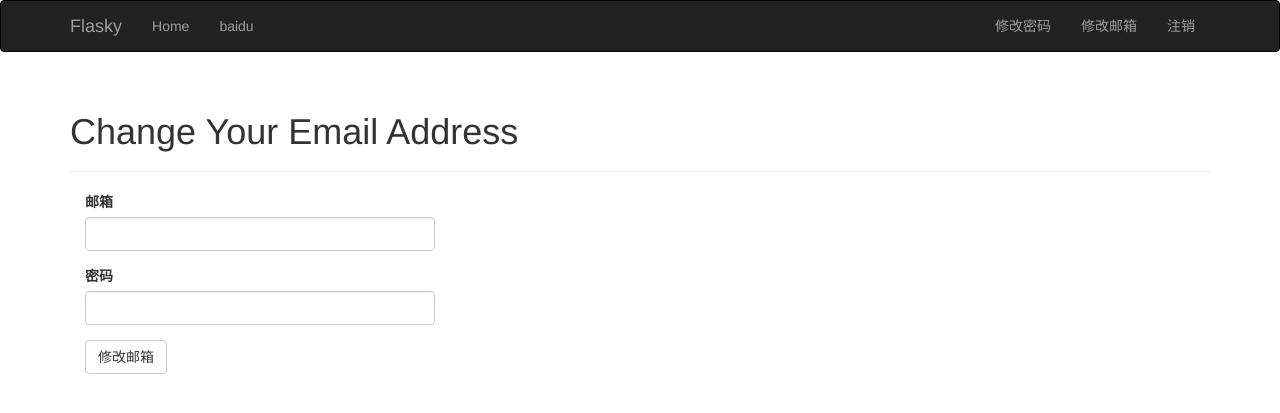
After one commit to cxg417914077/FlaskWeb, a Flask app: page /auth/change-email in a window 1280 px wide. The commit adds this page. Shown: the top 413 px of the page. Run offline with Flask 2, Linux system fonts and the light colour scheme; a user stored in the database is signed in; parts of the project's set-up code (start-up, migrations or seed data) failed here and were passed over; some libraries are stand-ins or nearby versions.

Commit message:
19-01-12-1

```diff
--- a/flask-multifile/app/auth/forms.py
+++ b/flask-multifile/app/auth/forms.py
@@ -52,3 +52,13 @@ class PasswordResetForm(FlaskForm):
     def validate_email(self, field):
         if User.query.filter_by(email=field.data).first() is None:
             raise ValidationError('邮箱不存在')
+
+
+class ChangeEmailForm(FlaskForm):
+    email = StringField('邮箱', validators=[Required(), Length(1, 64), Email()])
+    password = PasswordField('密码', validators=[Required()])
+    submit = SubmitField('修改邮箱')
+
+    def validate_email(self, firld):
+        if User.query.filter_by(email=firld.data).first():
+            raise ValidationError('邮箱已被注册')
--- a/flask-multifile/app/auth/views.py
+++ b/flask-multifile/app/auth/views.py
@@ -6,7 +6,7 @@ from .. import db
 from ..models import User
 from ..email import send_email
 from .forms import LoginForm, RegistrationForm, ChangePasswordForm, \
-        PasswordResetRequestForm, PasswordResetForm#, ChangeEmailForm
+        PasswordResetRequestForm, PasswordResetForm, ChangeEmailForm
 
 
 @auth.before_app_request
@@ -134,3 +134,30 @@ def password_reset(token):
             flash('密码修改失败')
             return redirect(url_for('main.index'))
     return render_template('auth/reset_password.html', form=form)
+
+
+@auth.route('/change-email', methods=['GET', 'POST'])
+@login_required
+def change_email_request():
+    form = ChangeEmailForm()
+    if form.validate_on_submit():
+        if current_user.verify_password(form.password.data):
+            new_email = form.email.data
+            token = current_user.generate_email_change_token(new_email)
+            send_email(new_email, '身份确认', 'auth/email/change_email',
+                    user=current_user, token=token)
+            flash('邮件已发送到你的新邮箱')
+            return redirect(url_for('main.index'))
+        else:
+            flash('密码或邮箱有误')
+    return render_template('auth/change_email.html', form=form)
+
+
+@auth.route('/change-email/<token>')
+@login_required
+def change_email(token):
+    if current_user.change_email(token):
+        flash('你的邮箱修改成功')
+    else:
+        flash('无效的请求')
+    return redirect(url_for('main.index'))
--- /dev/null
+++ b/flask-multifile/app/templates/auth/change_email.html
@@ -0,0 +1,13 @@
+{% extends "base.html" %}
+{% import "bootstrap/wtf.html" as wtf %}
+
+{% block title %}Flasky - Change Email Address{% endblock %}
+
+{% block page_content %}
+<div class="page-header">
+    <h1>Change Your Email Address</h1>
+</div>
+<div class="col-md-4">
+    {{ wtf.quick_form(form) }}
+</div>
+{% endblock %}
--- a/flask-multifile/app/templates/base.html
+++ b/flask-multifile/app/templates/base.html
@@ -25,18 +25,19 @@
                 <li><a href="{{ url_for('main.index') }}">Home</a></li>
                 <li><a href="http://www.baidu.com">baidu</a></li>
             </ul>
-         </div>
-    </div>
-</div>
             <ul class="nav navbar-nav navbar-right">
                 {% if current_user.is_authenticated %}
                 <li><a href="{{ url_for('auth.change_password') }}">修改密码</a></li>
+                <li><a href="{{ url_for('auth.change_email_request') }}">修改邮箱</a></li>
                 <li><a href="{{ url_for('auth.logout') }}">注销</a></li>
                 {% else %}
                 <li><a href="{{ url_for('auth.login') }}">登录</a></li>
                 <li><a href="{{ url_for('auth.password_reset_request') }}">忘记密码</a></li>
                 {% endif %}
             </ul>
+         </div>
+    </div>
+</div>
 {% endblock %}
 
 {% block content %}
```
Also changed, not shown: flask-multifile/app/models.py (+23 -0 lines), flask-multifile/app/templates/auth/email/change_email.html (added, +7 -0 lines), flask-multifile/app/templates/auth/email/change_email.txt (added, +11 -0 lines), flask-multifile/data-dev.sqlite. Lines whose indentation alone changed are shown as unchanged.
